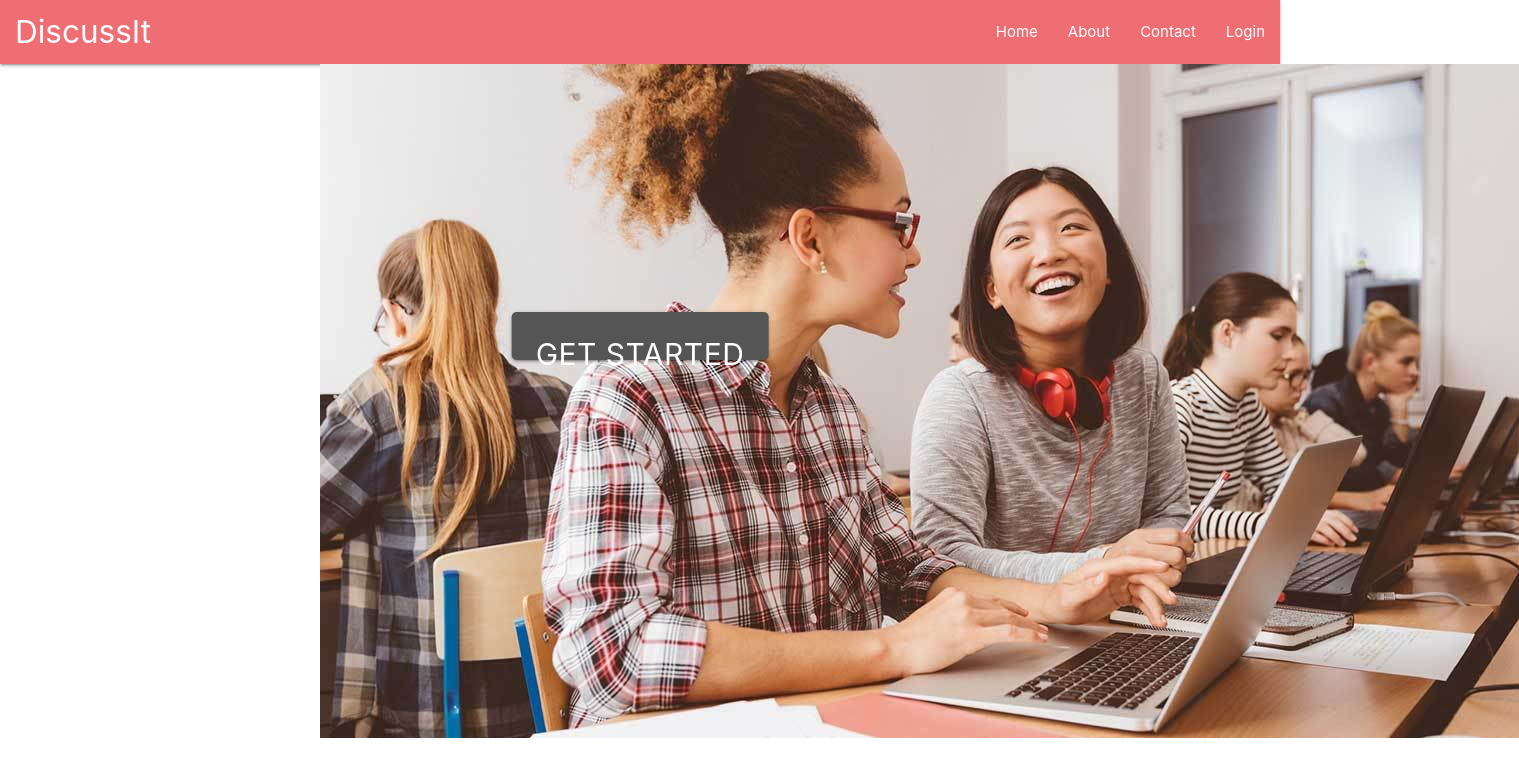
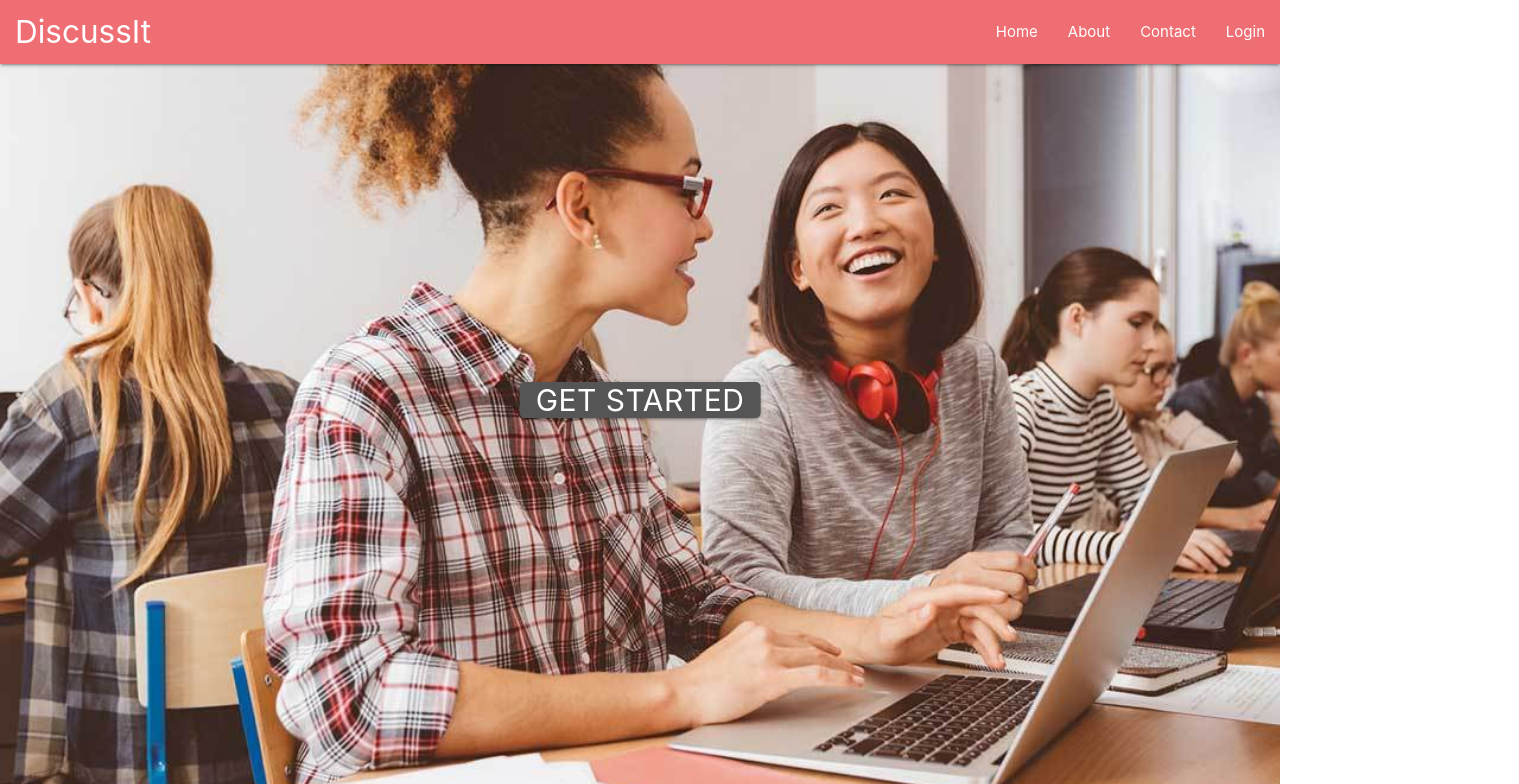
Before and after one commit to byadav02717/discussit, a React (Create React App) app in the folder client/: page / in a window 1280 px wide. Shown: the top 784 px of the page, 1519 px wide, since content can reach past the window. Built offline with nearby package versions, Linux system fonts and the light colour scheme.

Commit message:
image fix / css

```diff
--- a/client/src/css/Home.css
+++ b/client/src/css/Home.css
@@ -1,28 +1,21 @@
-/* Container needed to position the button. Adjust the width as needed */
-.container {
-    position: relative;
-    width: 50%;
+body {
+  background-image: url('student-image.jpg');
+  background-repeat: no-repeat;
+  background-attachment: fixed;
+  background-size: cover;
 }
 
-  /* Make the image responsive */
-  .img {
-    object-fit: cover;
-
-  height: 50px;
-  width: 100px;
-  }
 
 /* Style the button and place it in the middle of the container/image */
 .btn {
     position: absolute;
-    top: 40%;
+    top: 50%;
     left: 50%;
     transform: translate(-50%, -50%);
     -ms-transform: translate(-50%, -50%);
     background-color: #555;
     color: white;
     font-size: 30px;
-    padding: 24px 24px;
     border: none;
     cursor: pointer;
     border-radius: 5px;
--- a/client/src/pages/Home.js
+++ b/client/src/pages/Home.js
@@ -8,7 +8,6 @@
         <div id="home">
          <div className = "container">
 
-     <img src="/student-image.jpg" class="cover" alt=""/>
       <Link to="/login">
       <button className = "btn">Get Started</button>
           </Link>
```
Also changed, not shown: client/src/css/student-image.jpg (added). Lines whose indentation alone changed are shown as unchanged.
